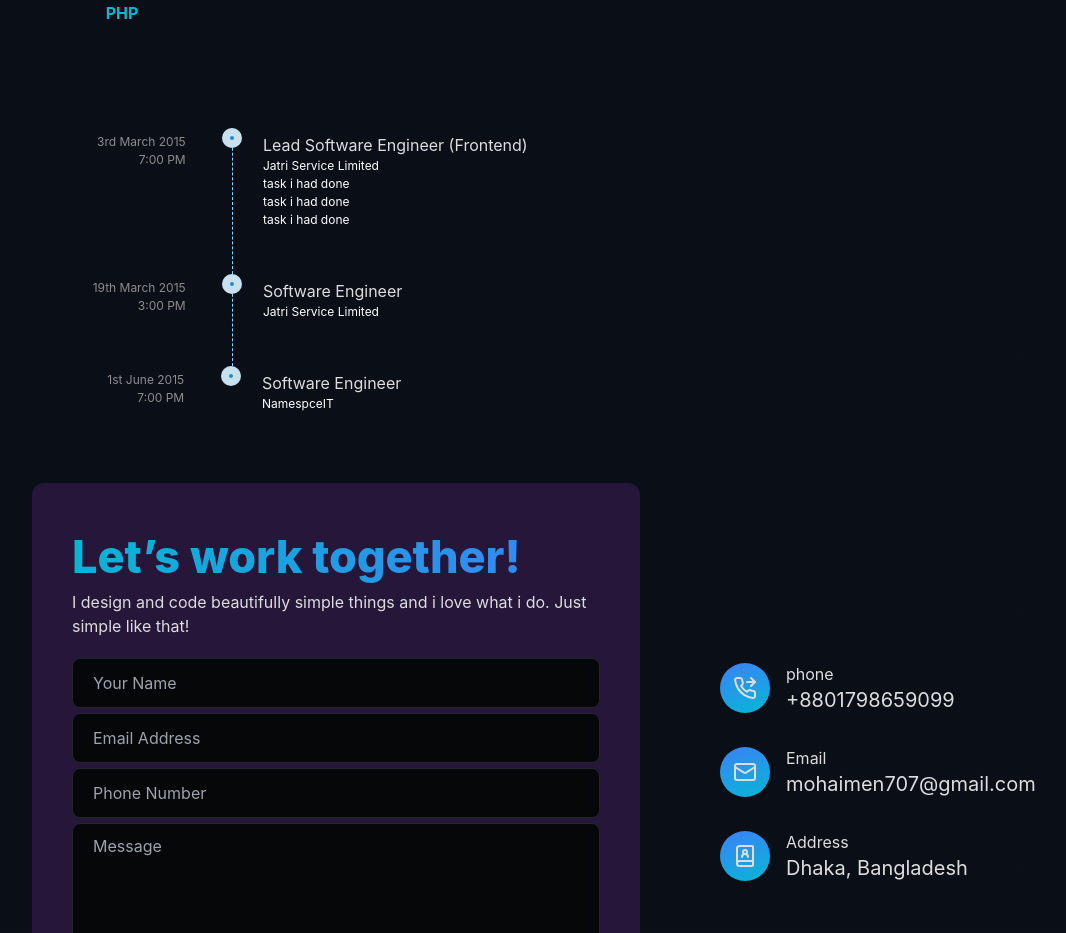
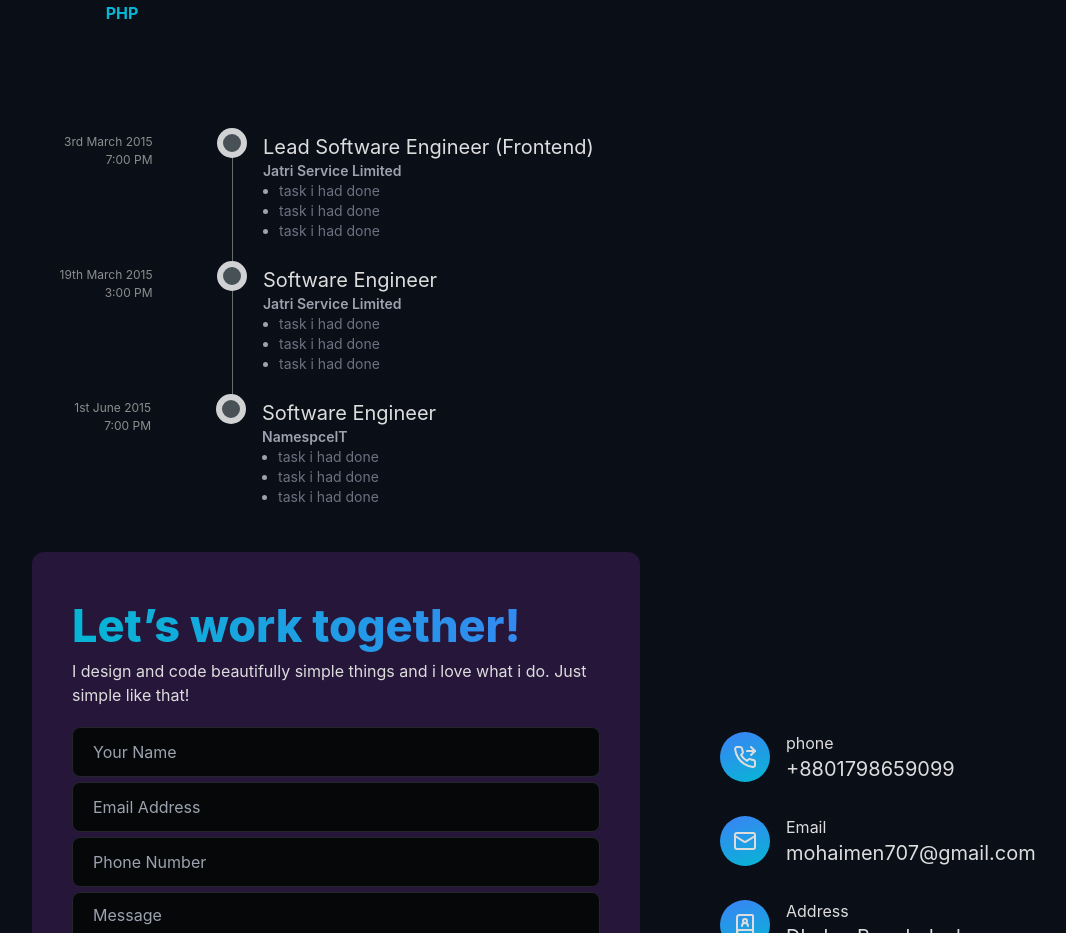
Before and after one commit to mohaimenkhalid/personal-portfolio-nuxt3, a Nuxt app: page / in a window 1280 px wide. Shown: the part 1420-2353 px from the top of the page, without its empty margins (0-1066 px from the left). Built offline with nearby package versions, Linux system fonts and the light colour scheme.

Commit message:
update experience section component'

```diff
--- a/components/experience.vue
+++ b/components/experience.vue
@@ -12,11 +12,11 @@ import {BriefcaseBusiness, ExternalLink, GraduationCap} from 'lucide-vue-next'
               <div class="timestamp">
                 3rd March 2015<br> 7:00 PM
               </div>
-              <div class="item-title">Lead Software Engineer (Frontend)</div>
-              <div class="item-detail">Jatri Service Limited</div>
-              <div class="item-detail">
-                <ul>
-                  <li>task i had done</li>
+              <div class="item-title text-xl">Lead Software Engineer (Frontend)</div>
+              <div class="text-sm font-semibold text-gray-400">Jatri Service Limited</div>
+              <div class="">
+                <ul class="list-outside list-disc pl-4 text-sm text-gray-500 marker:text-gray-400 d:text-gray-300/80 d:marker:text-gray-600 print:!text-base">
+                  <li class="">task i had done</li>
                   <li>task i had done</li>
                   <li>task i had done</li>
                 </ul>
@@ -26,15 +26,29 @@ import {BriefcaseBusiness, ExternalLink, GraduationCap} from 'lucide-vue-next'
               <div class="timestamp">
                 19th March 2015<br> 3:00 PM
               </div>
-              <div class="item-title">Software Engineer</div>
-              <div class="item-detail">Jatri Service Limited</div>
+              <div class="item-title text-xl">Software Engineer</div>
+              <div class="text-sm font-semibold text-gray-400">Jatri Service Limited</div>
+              <div class="">
+                <ul class="list-outside list-disc pl-4 text-sm text-gray-500 marker:text-gray-400 d:text-gray-300/80 d:marker:text-gray-600 print:!text-base">
+                  <li class="">task i had done</li>
+                  <li>task i had done</li>
+                  <li>task i had done</li>
+                </ul>
+              </div>
             </li>
             <li class="tl-item exp-list-box-item">
               <div class="timestamp">
                 1st June 2015<br> 7:00 PM
               </div>
-              <div class="item-title">Software Engineer</div>
-              <div class="item-detail">NamespceIT</div>
+              <div class="item-title text-xl">Software Engineer</div>
+              <div class="text-sm font-semibold text-gray-400">NamespceIT</div>
+              <div class="">
+                <ul class="list-outside list-disc pl-4 text-sm text-gray-500 marker:text-gray-400 d:text-gray-300/80 d:marker:text-gray-600 print:!text-base">
+                  <li class="">task i had done</li>
+                  <li>task i had done</li>
+                  <li>task i had done</li>
+                </ul>
+              </div>
             </li>
           </ul>
         </div>
@@ -76,9 +90,8 @@ import {BriefcaseBusiness, ExternalLink, GraduationCap} from 'lucide-vue-next'
   margin: auto;
   margin-left: 200px;
   min-height: 50px;
-  /*background: rgba(255,255,0,0.1);*/
-  border-left: 1px dashed #86D6FF;
-  padding: 0 0 50px 30px;
+  border-left: 1px solid #6b6b6b;
+  padding: 0 0 25px 30px;
   position: relative;
 }
 
@@ -88,14 +101,14 @@ import {BriefcaseBusiness, ExternalLink, GraduationCap} from 'lucide-vue-next'
 
 .history-tl-container ul.tl li.exp-list-box-item::before {
   position: absolute;
-  left: -11px;
+  left: -16px;
   top: -5px;
   content: " ";
-  border: 8px solid rgba(255, 255, 255, 0.74);
+  border: 6px solid rgba(255, 255, 255, 0.74);
   border-radius: 500%;
-  background: #258CC7;
-  height: 20px;
-  width: 20px;
+  background: #485156;
+  height: 30px;
+  width: 30px;
   transition: all 500ms ease-in-out;
 
 }
@@ -108,11 +121,6 @@ import {BriefcaseBusiness, ExternalLink, GraduationCap} from 'lucide-vue-next'
 ul.tl li .item-title {
 }
 
-.history-tl-container ul.tl li .item-detail {
-  color: white;
-  font-size: 12px;
-}
-
 .history-tl-container ul.tl li .timestamp {
   color: #8D8D8D;
   position: absolute;
```
